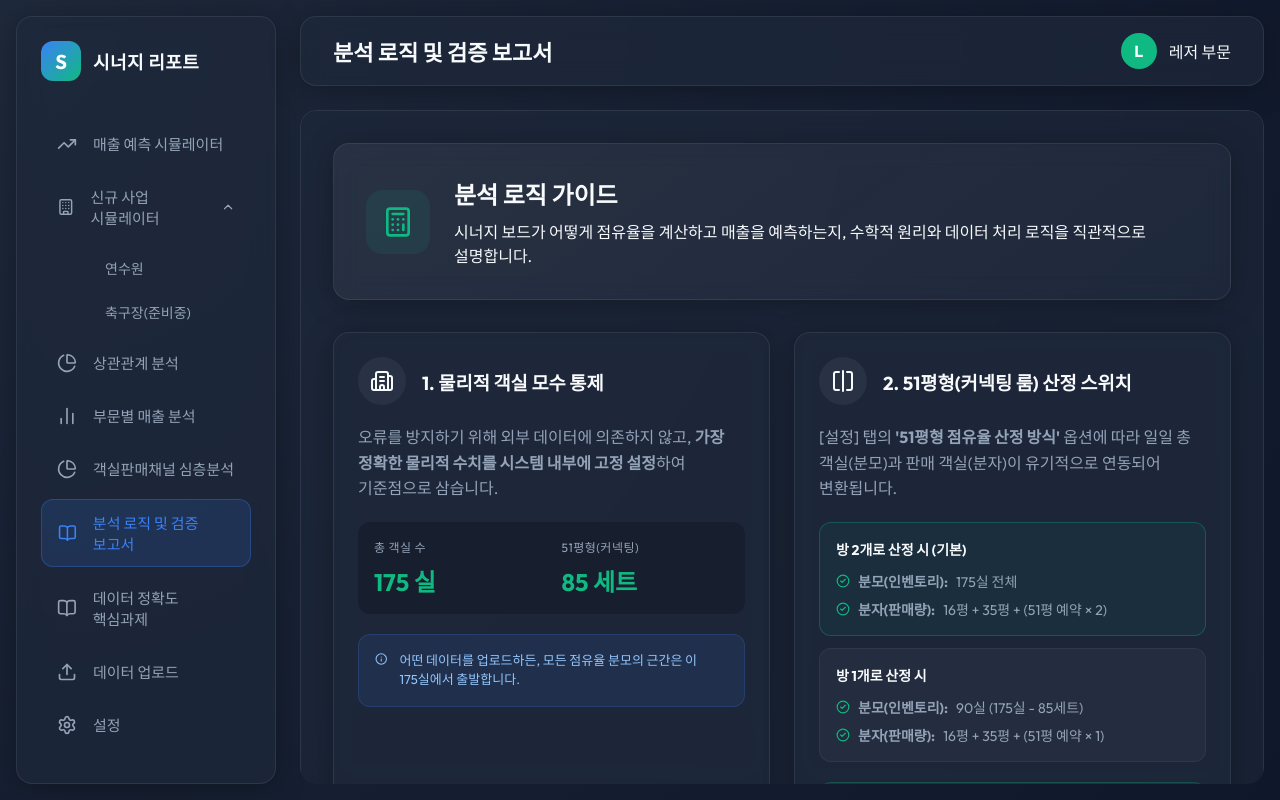
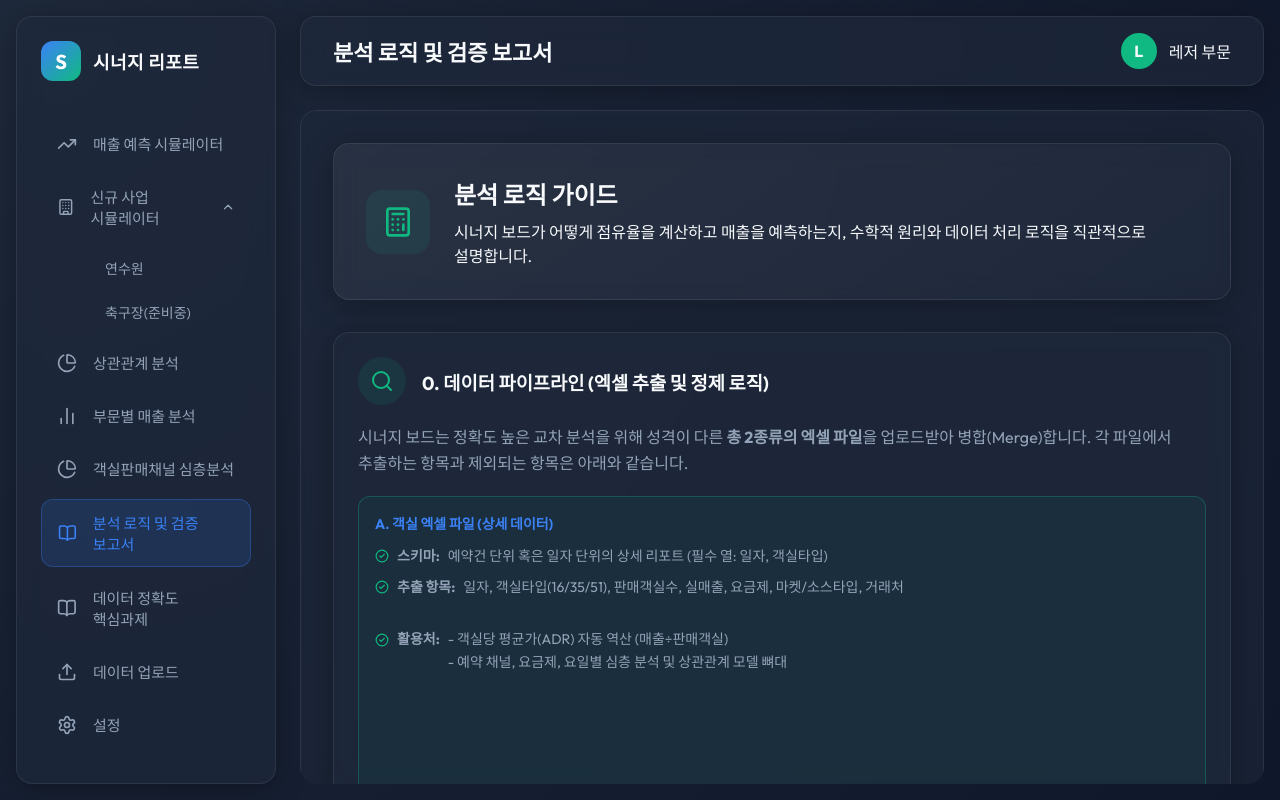
Before and after one commit to tjkim448532/synergy-board, a React (Vite) app: page / in a window 1280 px wide. Both pictures are taken after a click on the button "분석 로직 및 검증 보고서". Built offline with nearby package versions, Linux system fonts and the light colour scheme; no server answers; the database is empty.

Commit message:
문서화: 엑셀 데이터 파이프라인(스키마, 추출항목, 정제 및 검증) 가이드 추가

```diff
--- a/src/components/LogicGuide.jsx
+++ b/src/components/LogicGuide.jsx
@@ -28,6 +28,52 @@ export default function LogicGuide() {
       </div>
 
       <div className="guide-cards">
+
+        {/* Card 0: 엑셀 데이터 파이프라인 */}
+        <div className="guide-card glass-panel" style={{gridColumn: '1 / -1', marginBottom: '12px'}}>
+          <div className="card-top">
+            <div className="icon-circle" style={{background: 'rgba(16, 185, 129, 0.1)'}}>
+              <Search size={24} className="text-emerald" style={{color: '#10b981'}} />
+            </div>
+            <h3>0. 데이터 파이프라인 (엑셀 추출 및 정제 로직)</h3>
+          </div>
+          <div className="card-body">
+            <p>
+              시너지 보드는 정확도 높은 교차 분석을 위해 성격이 다른 <strong>총 2종류의 엑셀 파일</strong>을 업로드받아 병합(Merge)합니다. 각 파일에서 추출하는 항목과 제외되는 항목은 아래와 같습니다.
+            </p>
+
+            <div className="toggle-explanation" style={{marginTop: '16px', display: 'flex', gap: '16px', flexWrap: 'wrap'}}>
+              <div className="toggle-state active" style={{flex: '1 1 300px', margin: 0}}>
+                <h4 style={{color: 'var(--accent-blue)'}}>A. 객실 엑셀 파일 (상세 데이터)</h4>
+                <ul style={{fontSize: '13px', lineHeight: '1.6'}}>
+                  <li><CheckCircle2 size={14} className="text-emerald" /> <strong>스키마:</strong> 예약건 단위 혹은 일자 단위의 상세 리포트 (필수 열: 일자, 객실타입)</li>
+                  <li><CheckCircle2 size={14} className="text-emerald" /> <strong>추출 항목:</strong> 일자, 객실타입(16/35/51), 판매객실수, 실매출, 요금제, 마켓/소스타입, 거래처</li>
+                  <li><CheckCircle2 size={14} className="text-emerald" /> <strong>활용처:</strong>
+                    <br/>- 객실당 평균가(ADR) 자동 역산 (매출÷판매객실)
+                    <br/>- 예약 채널, 요금제, 요일별 심층 분석 및 상관관계 모델 뼈대
+                  </li>
+                </ul>
+              </div>
+
+              <div className="toggle-state active" style={{flex: '1 1 300px', margin: 0}}>
+                <h4 style={{color: 'var(--accent-gold)'}}>B. 전체 영업장 매출 파일 (피벗 형태)</h4>
+                <ul style={{fontSize: '13px', lineHeight: '1.6'}}>
+                  <li><CheckCircle2 size={14} className="text-emerald" /> <strong>스키마:</strong> 가로로 넓은 피벗 테이블 형태 (첫 열: 영업일자, 이후 열: 영업장명)</li>
+                  <li><CheckCircle2 size={14} className="text-emerald" /> <strong>추출 항목:</strong> 날짜 및 각 부대업장명 열의 실매출</li>
+                  <li><CheckCircle2 size={14} className="text-emerald" /> <strong>활용처:</strong> 부대업장을 레저/식음/모토 등으로 분류(동적 그룹핑)하여 부문별 매출 집계</li>
+                </ul>
+              </div>
+            </div>
+
+            <div className="alert-box success" style={{marginTop: '16px', borderColor: 'rgba(239, 68, 68, 0.3)', background: 'rgba(239, 68, 68, 0.05)'}}>
+              <Info size={16} style={{color: '#ef4444'}} />
+              <span style={{color: 'var(--text-main)'}}>
+                <strong>💡 [B파일]의 ROOM 항목 고의 제외 및 교차 검증 로직:</strong><br/>
+                전체 영업장 파일(B) 안에도 <code>ROOM</code>, <code>ROOM OTHER</code> 열이 존재하지만, 부대업장 분류 목록에서는 <strong>고의로 필터링(제외)</strong>됩니다. 대신, 여기서 추출된 ROOM 합계액은 [A파일]에서 계산된 객실 총매출과 1원 단위까지 일치하는지 비교하는 <strong>'데이터 정합성 자동 검증(Cross-check)'</strong>의 기준 값으로만 백그라운드에서 강력하게 사용됩니다.
+              </span>
+            </div>
+          </div>
+        </div>
 
         {/* Card 1: 물리적 객실 인벤토리 */}
         <div className="guide-card glass-panel">
```
